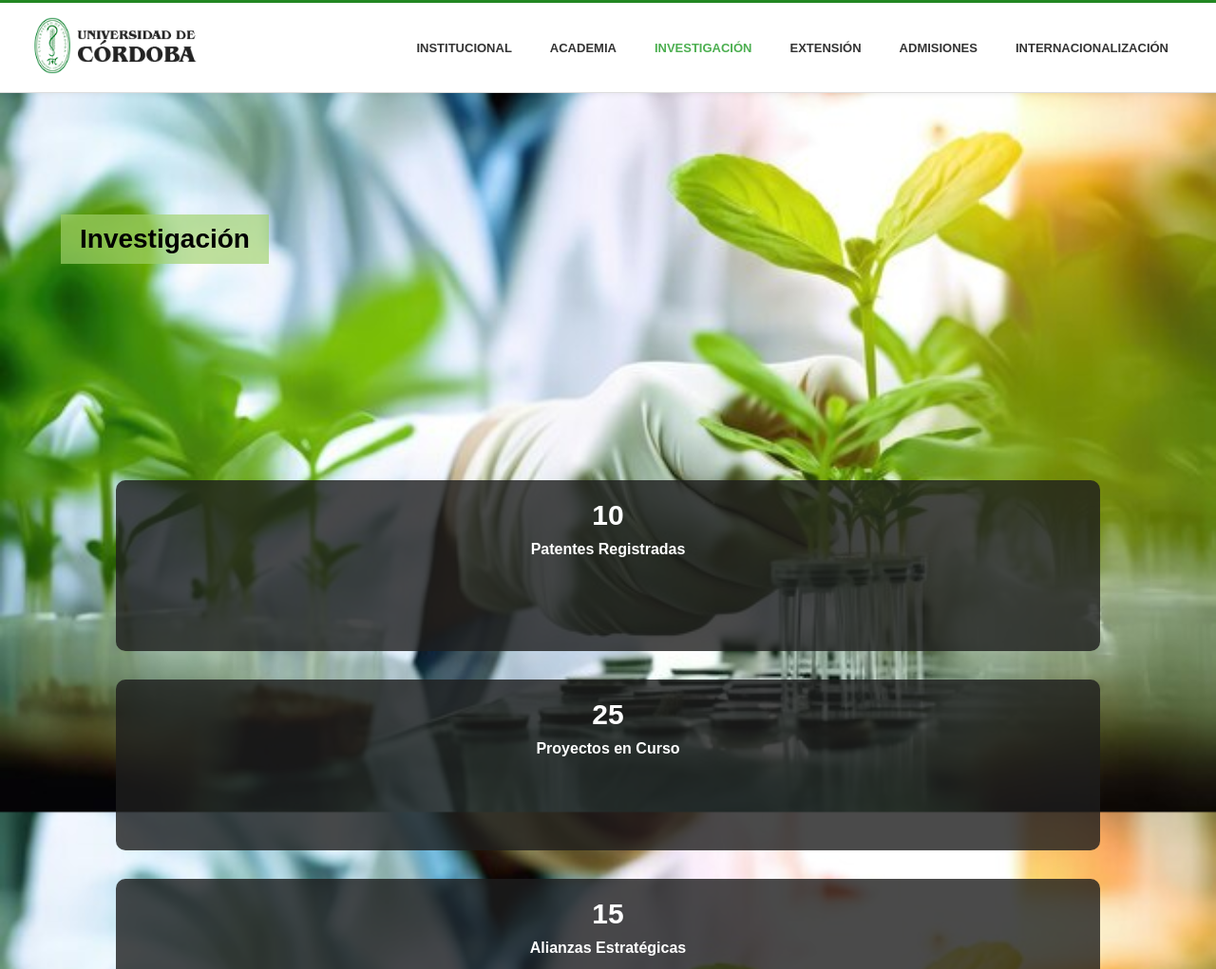
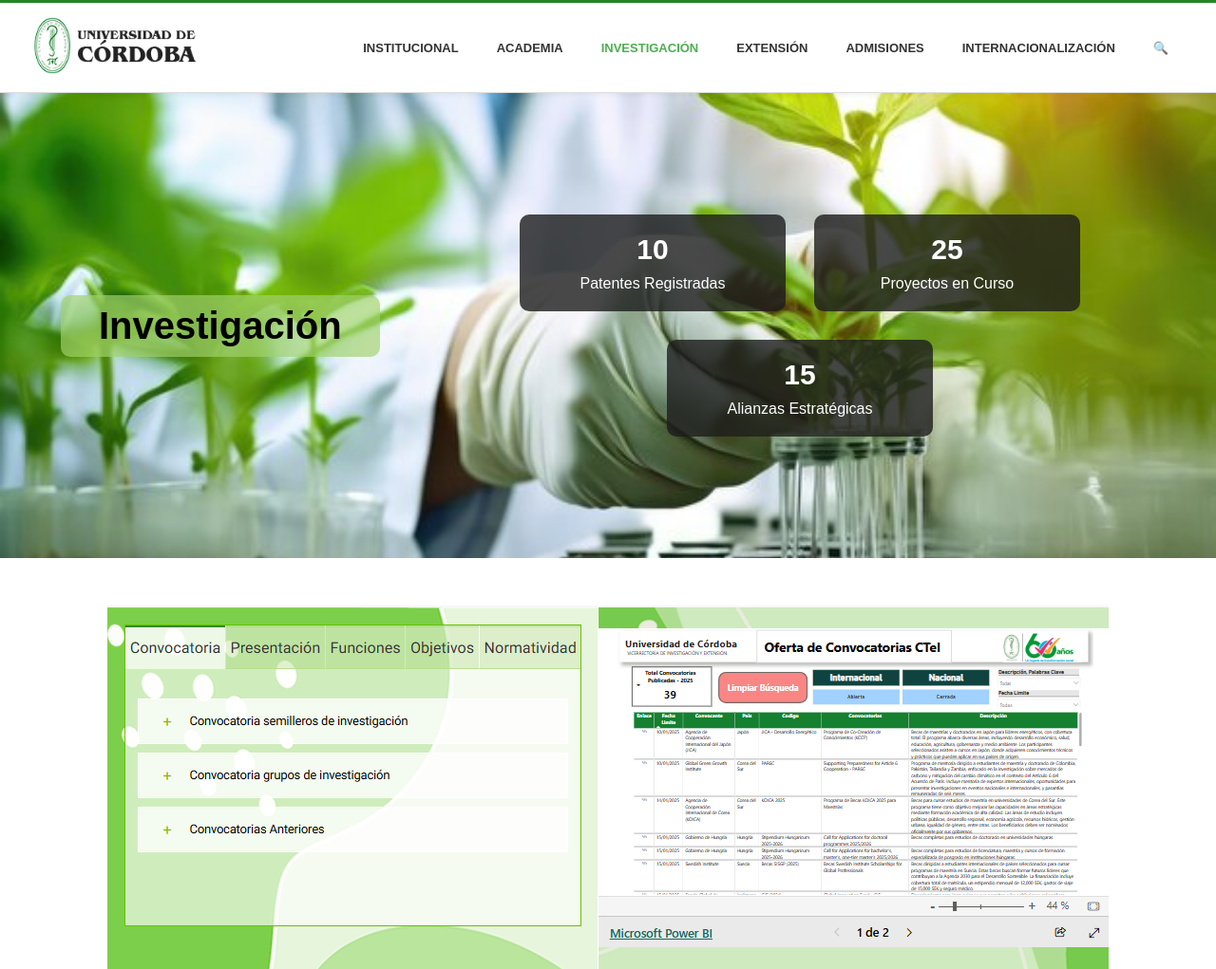
Before and after one commit to JoseSaenz28/PrimerTrabajo, a plain HTML site: page investigacion/investigacion.html in a window 1280 px wide. Shown: the top 1021 px of the page at 95% size. Drawn offline with Linux system fonts and the light colour scheme.

Commit message:
modified:   admisiones/admisiones.html 	modified:   extension/extension.html 	modified:   index.html 	modified:   investigacion/investigacion.html 	modified:   investigacion/style.css 	modified:   style.css

```diff
--- a/investigacion/investigacion.html
+++ b/investigacion/investigacion.html
@@ -8,7 +8,6 @@
 </head>
 <body>
     <div class="fondo">
-
         <!-- Barra de navegación -->
         <header>
             <nav class="nav-bar">
@@ -19,12 +18,14 @@
                     <li><a href="../index.html">INSTITUCIONAL</a></li>
                     <li><a href="../index.html">ACADEMIA</a></li>
                     <li><a href="../investigacion/investigacion.html" class="activo">INVESTIGACIÓN</a></li>
-                    <li><a href="../extension/extension.html" >EXTENSIÓN</a></li>
+                    <li><a href="../extension/extension.html">EXTENSIÓN</a></li>
                     <li><a href="../admisiones/admisiones.html">ADMISIONES</a></li>
                     <li><a href="#">INTERNACIONALIZACIÓN</a></li>
+                    <li><a href="#" class="search-icon">🔍</a></li>
                 </ul>
             </nav>
         </header>
+
         <!-- Sección de Innovación -->
         <section class="banner">
             <div class="left">
--- a/investigacion/style.css
+++ b/investigacion/style.css
@@ -17,6 +17,7 @@ img {
     height: auto;
 }
 
+/* Fondo principal */
 .fondo {
     background-image: url(../imagenes/Investigación/fondoInvestigación.jpg);
     background-size: cover;
@@ -30,61 +31,80 @@ img {
     display: flex;
     justify-content: space-between;
     align-items: center;
-    background-color: #fefefeac;
-    padding: 10px 20px;
-    border-bottom: 1px solid #f8f8f8;
-    flex-wrap: wrap;
+    background-color: #ffffff;
+    padding: 15px 30px;
+    border-bottom: 1px solid #ddd;
+    box-shadow: 0 2px 5px rgba(0,0,0,0.05);
+    position: sticky;
+    top: 0;
+    z-index: 1000;
 }
 
 .logo img {
-    height: 50px;
+    height: 60px;
 }
 
 .nav-links {
     list-style: none;
     display: flex;
-    flex-wrap: wrap;
     padding: 0;
     margin: 0;
+    flex-wrap: wrap;
 }
 
 .nav-links li {
     margin: 0 15px;
 }
 
-.nav-links a, .nav-links span {
+.nav-links a {
+    text-decoration: none;
+    color: #333;
+    font-weight: bold;
     font-size: 13px;
-    text-decoration: none;
-    color: rgb(0, 0, 0);
-    font-weight: bold;
+    padding: 8px 5px;
+    transition: color 0.3s ease;
 }
 
-.nav-links span {
-    color: #282;
+.nav-links a:hover {
+    color: #4caf50;
 }
 
-/* Banner */
+.nav-links .activo {
+    color: #4caf50;
+}
+
+/* Banner principal */
 .banner {
     background-image: url('../imagenes/Investigación/banner.png');
     background-size: cover;
     background-position: center;
     padding: 10vw 5vw;
-    color: white;
-    font-size: 24px;
-    font-weight: bold;
     display: flex;
-    justify-content: space-between;
+    flex-wrap: wrap;
     align-items: center;
-    flex-wrap: wrap;
     gap: 30px;
 }
 
-/* Contenedor izquierdo */
+/* Título a la izquierda */
 .banner .left {
-    flex: 1 1 250px;
+    flex: 1 1 300px;
+    display: flex;
+    justify-content: flex-start;
+    align-items: flex-start;
 }
 
-/* Contenedor derecho */
+.banner h1 {
+    color: black;
+    font-size: 40px;
+    background-color: #a2d36eab;
+    padding: 10px 40px;
+    margin: 0;
+    text-align: left;
+    display: inline-block;
+    border-radius: 10px;
+}
+
+/* Estadísticas */
 .banner .right {
     flex: 2 1 600px;
     display: flex;
@@ -93,18 +113,6 @@ img {
     gap: 30px;
 }
 
-/* Título */
-.banner h1 {
-    color: black;
-    font-size: 40px;
-    background-color: #a2d36eab;
-    padding: 10px 40px;
-    display: inline-block;
-    margin: 0;
-    text-align: center;
-}
-
-/* Estadísticas */
 .stat-box {
     background-color: rgba(29, 29, 29, 0.8);
     color: white;
@@ -131,52 +139,9 @@ img {
     text-align: center;
     width: 100%;
 }
-.nav-bar {
-    display: flex;
-    justify-content: space-between;
-    align-items: center;
-    background-color: #ffffff;
-    padding: 15px 30px;
-    border-bottom: 1px solid #ddd;
-    box-shadow: 0 2px 5px rgba(0,0,0,0.05);
-    position: sticky;
-    top: 0;
-    z-index: 1000;
-}
 
-.logo img {
-    height: 60px;
-}
-
-.nav-links {
-    list-style: none;
-    display: flex;
-    padding: 0;
-    margin: 0;
-}
-
-.nav-links li {
-    margin: 0 15px;
-}
-
-.nav-links a {
-    text-decoration: none;
-    color: #333;
-    font-weight: bold;
-    font-size: 13px;
-    padding: 8px 5px;
-    transition: color 0.3s ease;
-}
-
-.nav-links a:hover {
-    color: #4caf50;
-}
-
-.nav-links .activo {
-    color: #4caf50;
-}
-
-
+/* Responsive ajustes */
+@media (max-width: 768px) {
     .banner {
         flex-direction: column;
         align-items: center;
@@ -190,6 +155,7 @@ img {
     .banner h1 {
         font-size: 28px;
         padding: 10px 20px;
+        text-align: center;
     }
 
     .stat-box {
--- a/style.css
+++ b/style.css
@@ -17,25 +17,52 @@ body {
 .logo img {
     height: 80px;
 }
+.nav-bar {
+    display: flex;
+    justify-content: space-between;
+    align-items: center;
+    background-color: #ffffff;
+    padding: 15px 30px;
+    border-bottom: 1px solid #ddd;
+    box-shadow: 0 2px 5px rgba(0,0,0,0.05);
+    position: sticky;
+    top: 0;
+    z-index: 1000;
+}
 
-.main-menu ul {
-    text-align: left;
+.logo img {
+    height: 60px;
+}
+
+.nav-links {
     list-style: none;
+    display: flex;
     padding: 0;
     margin: 0;
-    display: flex;
-    font-size: 13px;
+    flex-wrap: wrap;
 }
 
-.main-menu ul li {
+.nav-links li {
     margin: 0 15px;
 }
 
-.main-menu ul li a {
+.nav-links a {
     text-decoration: none;
-    color: black;
+    color: #333;
     font-weight: bold;
+    font-size: 13px;
+    padding: 8px 5px;
+    transition: color 0.3s ease;
 }
+
+.nav-links a:hover {
+    color: #4caf50;
+}
+
+.nav-links .activo {
+    color: #4caf50;
+}
+
 
 .sub-menu {
     text-align: center;
```
Also changed, not shown: admisiones/admisiones.html (+2 -7 lines), extension/extension.html (+1 -0 lines), index.html (+6 -8 lines).
